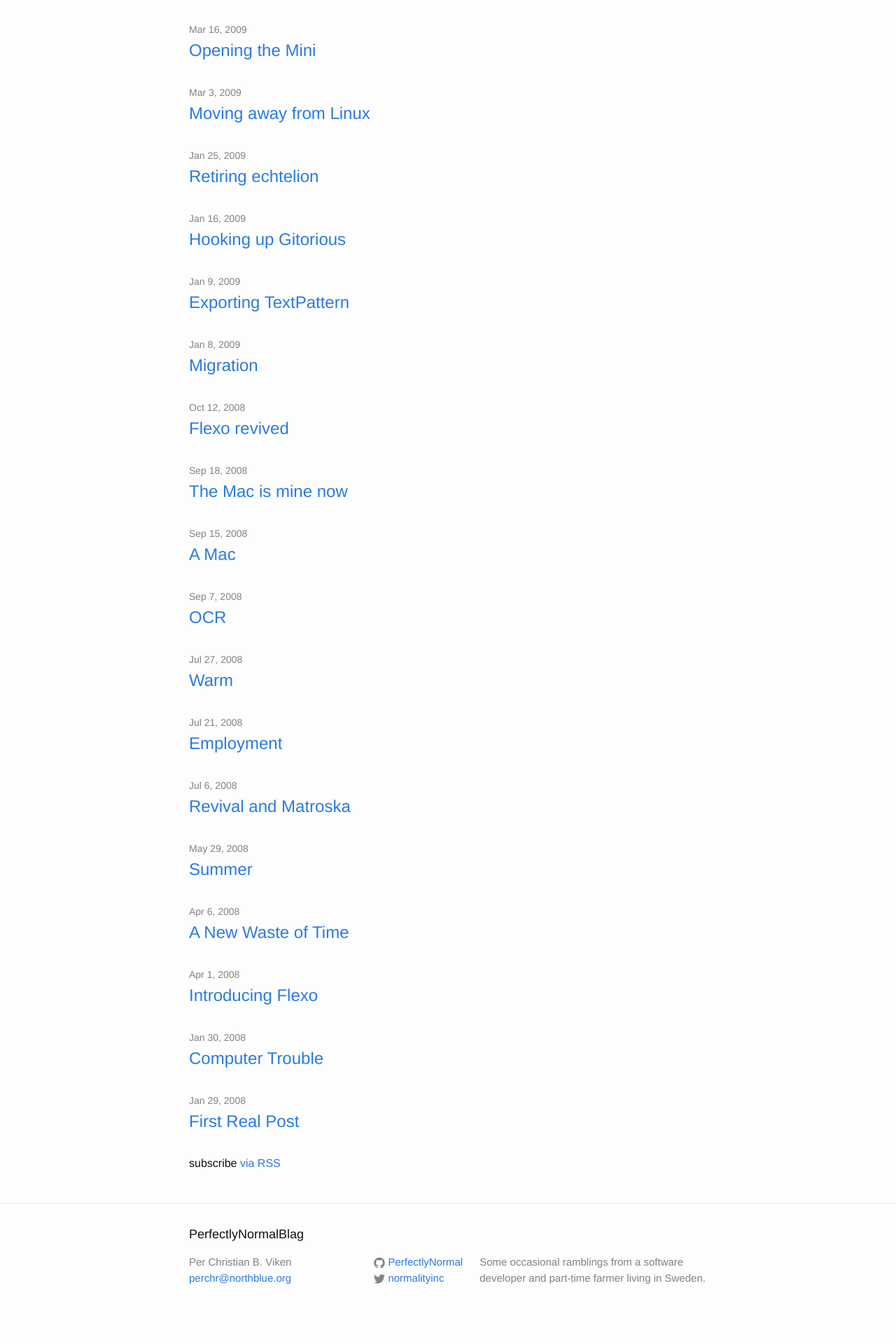
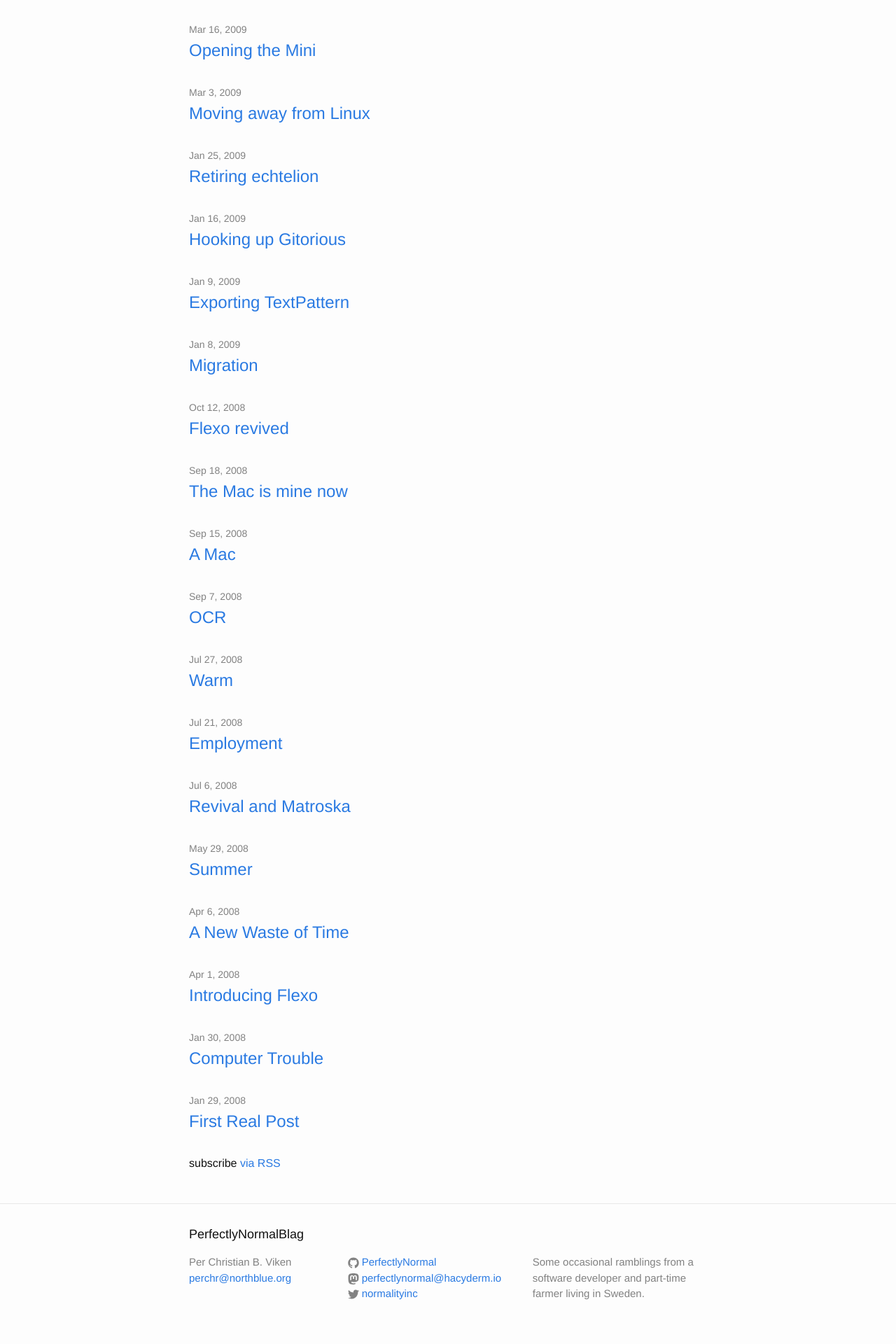
Before and after one commit to PerfectlyNormal/eastblue-blag, a Jekyll site: the page built from index.html, in a window 1280 px wide. Shown: the part 1370-3290 px from the top of the page at 70% size. Built offline with Jekyll 4.4.1, drawn with Linux system fonts in a browser that asks for light colours; before the commit the page ends 3267 px from its top, so only the background shows below that.

Commit message:
Include mastodon/fediverse link in footer

```diff
--- a/_includes/footer.html
+++ b/_includes/footer.html
@@ -28,6 +28,18 @@
           </li>
           {% endif %}
 
+          <li>
+            <a rel="me" href="https://hachyderm.io/@perfectlynormal">
+              <span class="icon icon--mastodon">
+                <svg xmlns="http://www.w3.org/2000/svg" width="61.076954mm" height="65.47831mm" viewBox="0 0 216.4144 232.00976">
+                  <path fill="#828282" d="M211.80734 139.0875c-3.18125 16.36625-28.4925 34.2775-57.5625 37.74875-15.15875 1.80875-30.08375 3.47125-45.99875 2.74125-26.0275-1.1925-46.565-6.2125-46.565-6.2125 0 2.53375.15625 4.94625.46875 7.2025 3.38375 25.68625 25.47 27.225 46.39125 27.9425 21.11625.7225 39.91875-5.20625 39.91875-5.20625l.8675 19.09s-14.77 7.93125-41.08125 9.39c-14.50875.7975-32.52375-.365-53.50625-5.91875C9.23234 213.82 1.40609 165.31125.20859 116.09125c-.365-14.61375-.14-28.39375-.14-39.91875 0-50.33 32.97625-65.0825 32.97625-65.0825C49.67234 3.45375 78.20359.2425 107.86484 0h.72875c29.66125.2425 58.21125 3.45375 74.8375 11.09 0 0 32.975 14.7525 32.975 65.0825 0 0 .41375 37.13375-4.59875 62.915"/>
+                  <path fill="#fff" d="M177.50984 80.077v60.94125h-24.14375v-59.15c0-12.46875-5.24625-18.7975-15.74-18.7975-11.6025 0-17.4175 7.5075-17.4175 22.3525v32.37625H96.20734V85.42325c0-14.845-5.81625-22.3525-17.41875-22.3525-10.49375 0-15.74 6.32875-15.74 18.7975v59.15H38.90484V80.077c0-12.455 3.17125-22.3525 9.54125-29.675 6.56875-7.3225 15.17125-11.07625 25.85-11.07625 12.355 0 21.71125 4.74875 27.8975 14.2475l6.01375 10.08125 6.015-10.08125c6.185-9.49875 15.54125-14.2475 27.8975-14.2475 10.6775 0 19.28 3.75375 25.85 11.07625 6.36875 7.3225 9.54 17.22 9.54 29.675"/>
+                </svg>
+              </span>
+              <span class="username">perfectlynormal@hacyderm.io</span>
+            </a>
+          </li>
+
           {% if site.twitter_username %}
           <li>
             <a href="https://twitter.com/{{ site.twitter_username }}">
--- a/_sass/_base.scss
+++ b/_sass/_base.scss
@@ -197,9 +197,11 @@ pre {
         width: 16px;
         height: 16px;
         vertical-align: middle;
+    }
 
+    &:not(.icon--mastodon) > svg {
         path {
-            fill: $grey-color;
+            fill: #828282;
         }
     }
 }
--- a/_sass/_layout.scss
+++ b/_sass/_layout.scss
@@ -127,18 +127,18 @@
 }
 
 .footer-col-1 {
+    width: -webkit-calc(30% - (#{$spacing-unit} / 2));
+    width:         calc(30% - (#{$spacing-unit} / 2));
+}
+
+.footer-col-2 {
     width: -webkit-calc(35% - (#{$spacing-unit} / 2));
     width:         calc(35% - (#{$spacing-unit} / 2));
 }
 
-.footer-col-2 {
-    width: -webkit-calc(20% - (#{$spacing-unit} / 2));
-    width:         calc(20% - (#{$spacing-unit} / 2));
-}
-
 .footer-col-3 {
-    width: -webkit-calc(45% - (#{$spacing-unit} / 2));
-    width:         calc(45% - (#{$spacing-unit} / 2));
+    width: -webkit-calc(35% - (#{$spacing-unit} / 2));
+    width:         calc(35% - (#{$spacing-unit} / 2));
 }
 
 @include media-query($on-laptop) {
```
